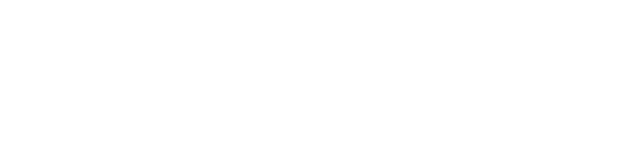
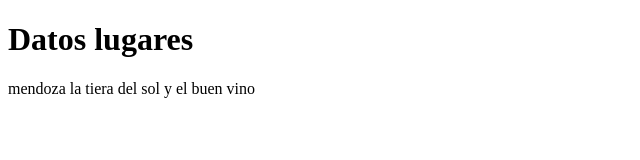
Before and after one commit to Nicfran/digita, a plain HTML site: page index.html in a window 1280 px wide. Shown: the whole page, without its empty margins (0-640 px from the left). Drawn offline with Linux system fonts and the light colour scheme.

Commit message:
se agrego informacion a la pagina

```diff
--- a/index.html
+++ b/index.html
@@ -2,10 +2,15 @@
 <html lang="es">
 	<head>
 		<meta charset="utf-8">
-		<title>DOCUMENTO</title>
+		<title>informacion</title>
 
 	</head>
 	<body>
+		<h1> Datos lugares</h1>
+		<p>mendoza la tiera del sol y el buen vino</p>
+
+
+
 
 	</body>
 
```
